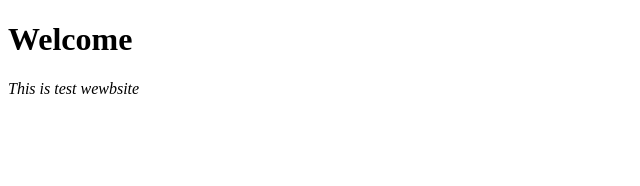
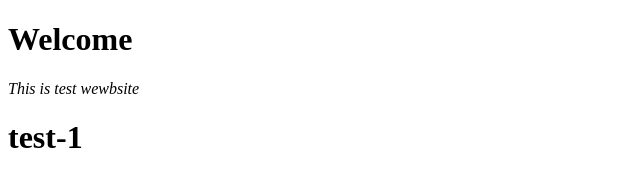
Before and after one commit to jayaharisai5/website, a plain HTML site: page index.html in a window 1280 px wide. Shown: the whole page, without its empty margins (0-640 px from the left). Drawn offline with Linux system fonts and the light colour scheme.

Commit message:
Update index.html

```diff
--- a/index.html
+++ b/index.html
@@ -9,5 +9,6 @@
 <body>
     <h1>Welcome</h1>
     <p><i>This is test wewbsite</i></p>
+    <h1>test-1</h1>
 </body>
 </html>
```
